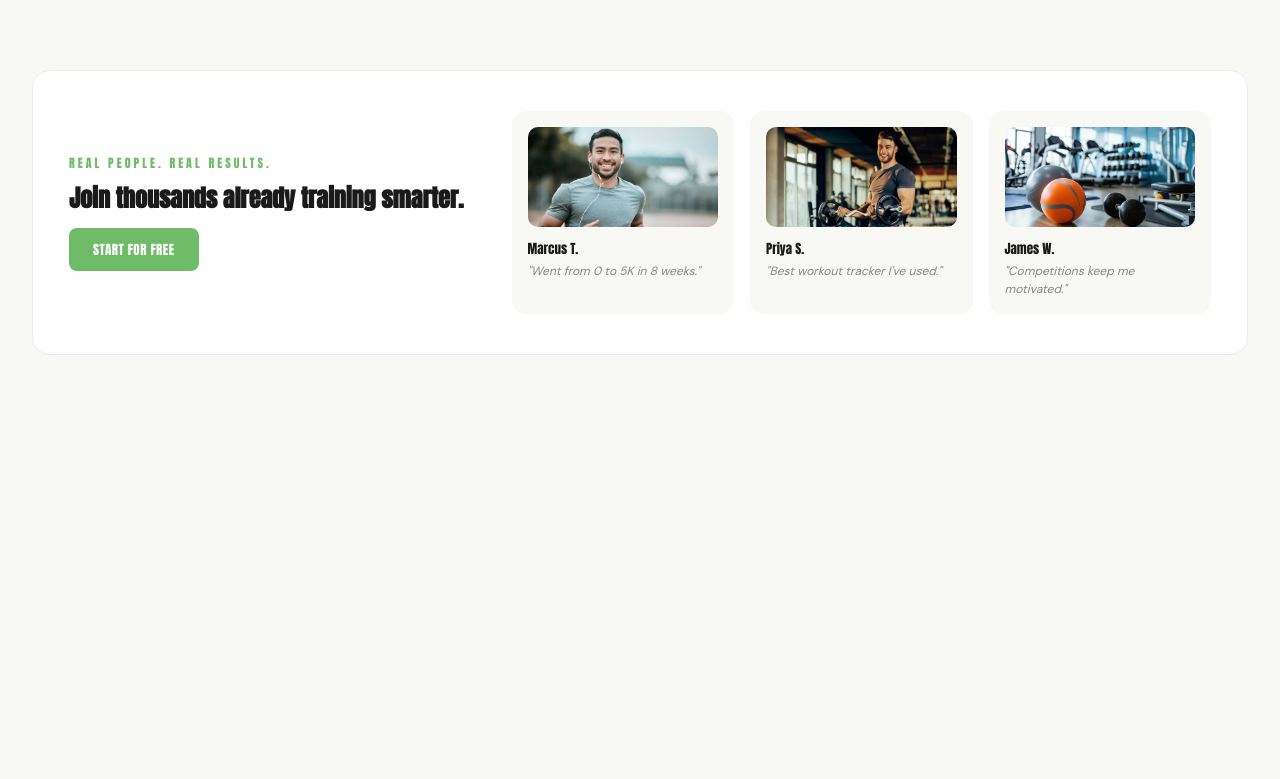
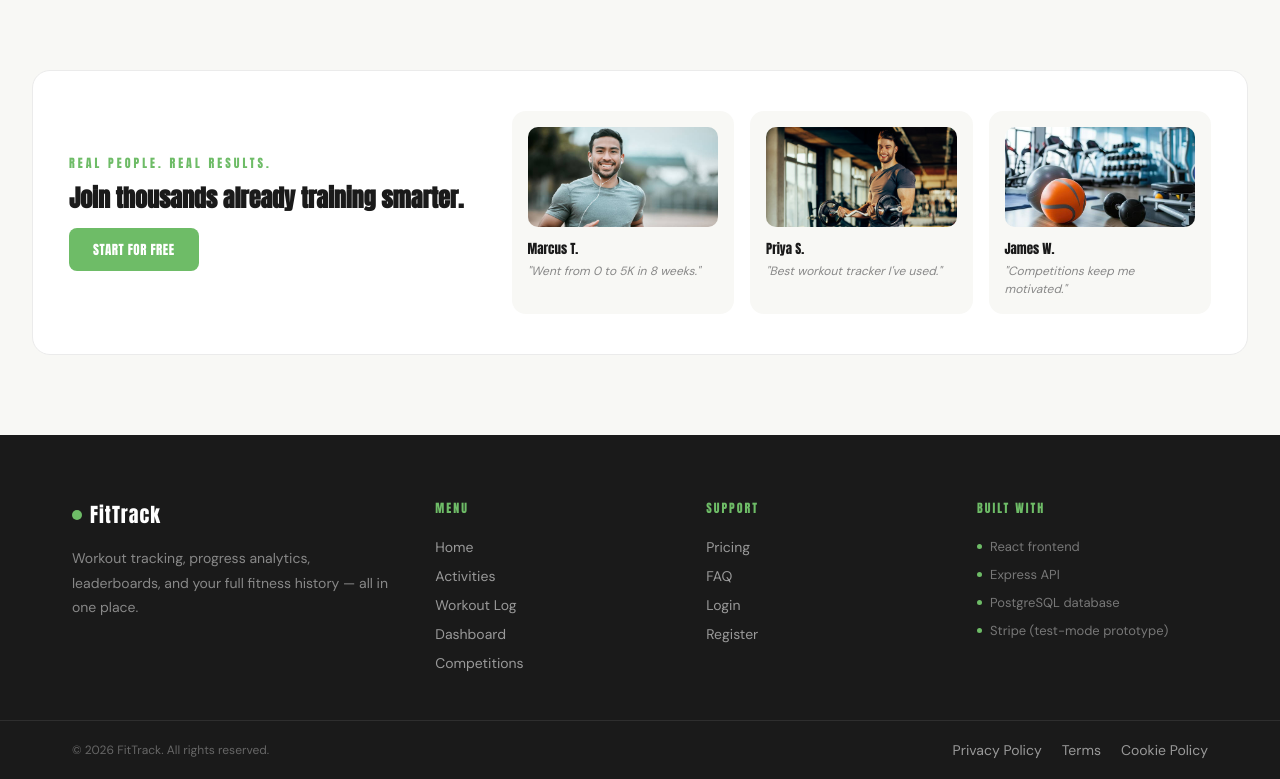
Before and after one commit to MAHaaji/fittrack-project, a React (Vite) app in the folder fittrack-client/: page /home in a window 1280 px wide. Shown: the part 1173-1952 px from the top of the page. Before the commit the page ends 1608 px from the top, so only its background shows below. Built offline with nearby package versions, Linux system fonts and the light colour scheme; no server answers.

Commit message:
Polish site-wide footer integration #29

```diff
--- /dev/null
+++ b/fittrack-client/src/components/Footer.jsx
@@ -0,0 +1,128 @@
+import { Link } from "react-router-dom";
+
+const colWrap = { display: "flex", flexDirection: "column", gap: "11px" };
+const colHeading = {
+  fontFamily: "'Anton', serif",
+  fontSize: "12px",
+  letterSpacing: "2px",
+  textTransform: "uppercase",
+  color: "#6ebc67",
+  marginBottom: "10px",
+};
+const linkStyle = {
+  fontSize: "14px",
+  color: "#999",
+  textDecoration: "none",
+  transition: "color 0.15s",
+};
+const techRow = {
+  fontSize: "13px",
+  color: "#777",
+  display: "flex",
+  alignItems: "center",
+  gap: "8px",
+};
+const dot = {
+  width: "5px",
+  height: "5px",
+  borderRadius: "50%",
+  background: "#6ebc67",
+  display: "inline-block",
+  flexShrink: 0,
+};
+
+function FooterLink({ to, children }) {
+  return (
+    <Link
+      to={to}
+      style={linkStyle}
+      onMouseEnter={(e) => (e.currentTarget.style.color = "#fff")}
+      onMouseLeave={(e) => (e.currentTarget.style.color = "#999")}
+    >
+      {children}
+    </Link>
+  );
+}
+
+function Footer() {
+  return (
+    <footer style={{ background: "#1a1a1a", color: "#999", fontFamily: "'DM Sans', sans-serif" }}>
+      <div
+        style={{
+          maxWidth: "1200px",
+          margin: "0 auto",
+          padding: "64px 32px 48px",
+          display: "grid",
+          gridTemplateColumns: "1.4fr 1fr 1fr 1fr",
+          gap: "40px",
+        }}
+      >
+        {/* Brand */}
+        <div style={{ display: "flex", flexDirection: "column", gap: "16px", maxWidth: "320px" }}>
+          <div style={{ display: "flex", alignItems: "center", gap: "8px" }}>
+            <span style={{ width: "10px", height: "10px", background: "#6ebc67", borderRadius: "50%", display: "inline-block" }} />
+            <span style={{ fontFamily: "'Anton', serif", fontSize: "20px", letterSpacing: "1px", color: "#fff" }}>
+              FitTrack
+            </span>
+          </div>
+          <p style={{ fontSize: "14px", lineHeight: 1.75, color: "#888" }}>
+            Workout tracking, progress analytics, leaderboards, and your full fitness history — all in one place.
+          </p>
+        </div>
+
+        {/* Menu links */}
+        <div style={colWrap}>
+          <p style={colHeading}>Menu</p>
+          <FooterLink to="/">Home</FooterLink>
+          <FooterLink to="/activities">Activities</FooterLink>
+          <FooterLink to="/workout-log">Workout Log</FooterLink>
+          <FooterLink to="/dashboard">Dashboard</FooterLink>
+          <FooterLink to="/competitions">Competitions</FooterLink>
+        </div>
+
+        {/* Support links */}
+        <div style={colWrap}>
+          <p style={colHeading}>Support</p>
+          <FooterLink to="/pricing">Pricing</FooterLink>
+          <FooterLink to="/faq">FAQ</FooterLink>
+          <FooterLink to="/login">Login</FooterLink>
+          <FooterLink to="/register">Register</FooterLink>
+        </div>
+
+        {/* Tech stack */}
+        <div style={colWrap}>
+          <p style={colHeading}>Built With</p>
+          <div style={techRow}><span style={dot} />React frontend</div>
+          <div style={techRow}><span style={dot} />Express API</div>
+          <div style={techRow}><span style={dot} />PostgreSQL database</div>
+          <div style={techRow}><span style={dot} />Stripe (test-mode prototype)</div>
+        </div>
+      </div>
+
+      {/* Bottom strip */}
+      <div style={{ borderTop: "1px solid #2e2e2e" }}>
+        <div
+          style={{
+            maxWidth: "1200px",
+            margin: "0 auto",
+            padding: "20px 32px",
+            display: "flex",
+            justifyContent: "space-between",
+            alignItems: "center",
+            flexWrap: "wrap",
+            gap: "12px",
+          }}
+        >
+          <p style={{ fontSize: "12px", color: "#666" }}>© 2026 FitTrack. All rights reserved.</p>
+          <div style={{ display: "flex", gap: "20px", flexWrap: "wrap" }}>
+            <FooterLink to="/privacy-policy">Privacy Policy</FooterLink>
+            <FooterLink to="/terms">Terms</FooterLink>
+            <FooterLink to="/cookie-policy">Cookie Policy</FooterLink>
+          </div>
+        </div>
+      </div>
+    </footer>
+  );
+}
+
+export default Footer;
--- a/fittrack-client/src/pages/HomePage.jsx
+++ b/fittrack-client/src/pages/HomePage.jsx
@@ -2,6 +2,7 @@ import { useEffect, useState } from "react";
 import { Link } from "react-router-dom";
 import API_BASE from "../config";
 import { useAuth } from "../context/AuthContext";
+import Footer from "../components/Footer";
 
 function HomePage() {
   const [apiStatus, setApiStatus] = useState("checking");
@@ -23,6 +24,7 @@ function HomePage() {
   }[apiStatus];
 
   return (
+    <>
     <main style={{ fontFamily: "'DM Sans', sans-serif", background: "#f8f8f5", minHeight: "100vh" }}>
 
       {/* HERO — background.jpg */}
@@ -207,6 +209,8 @@ function HomePage() {
       </section>
 
     </main>
+    <Footer />
+    </>
   );
 }
 
```
